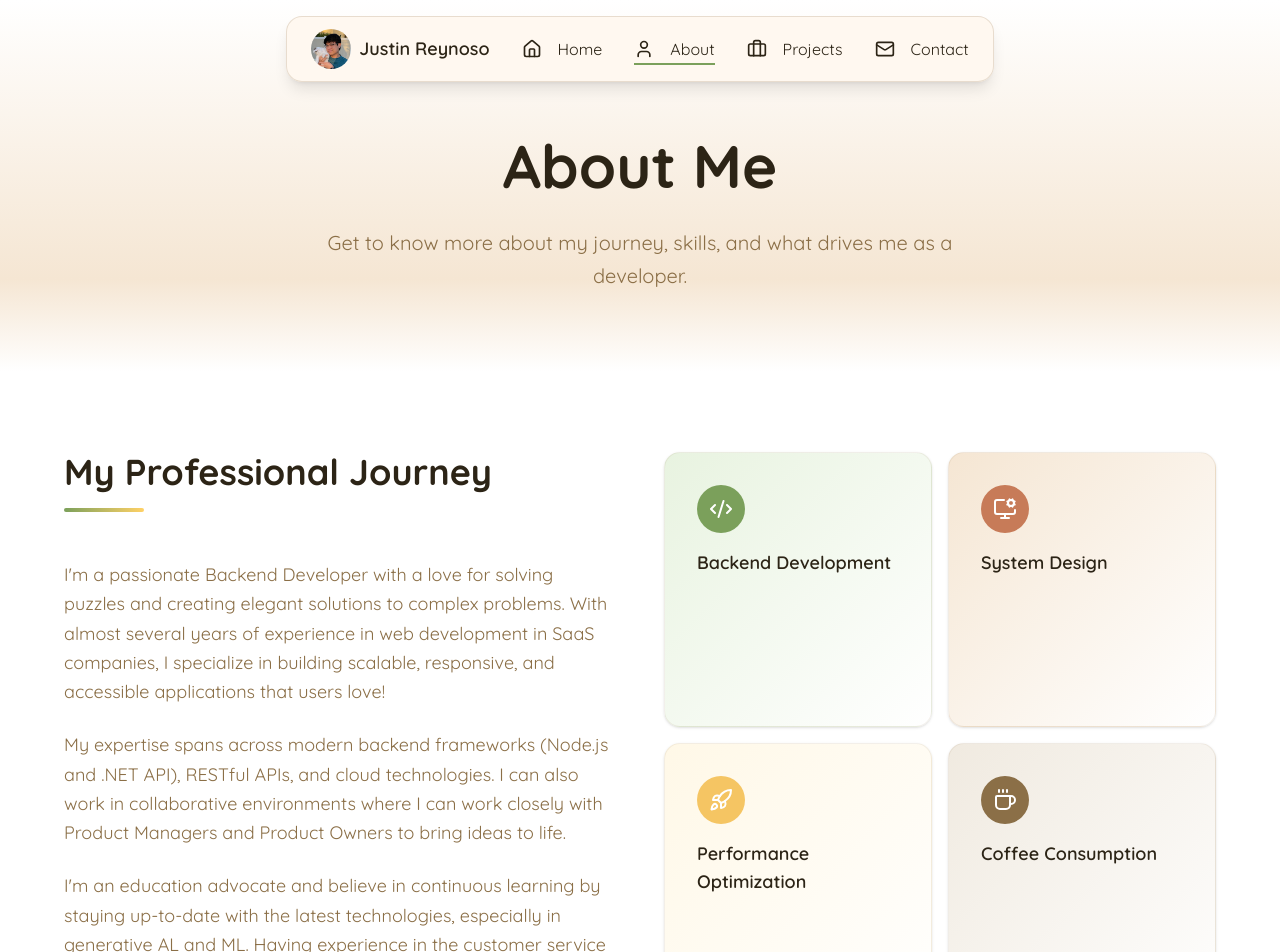
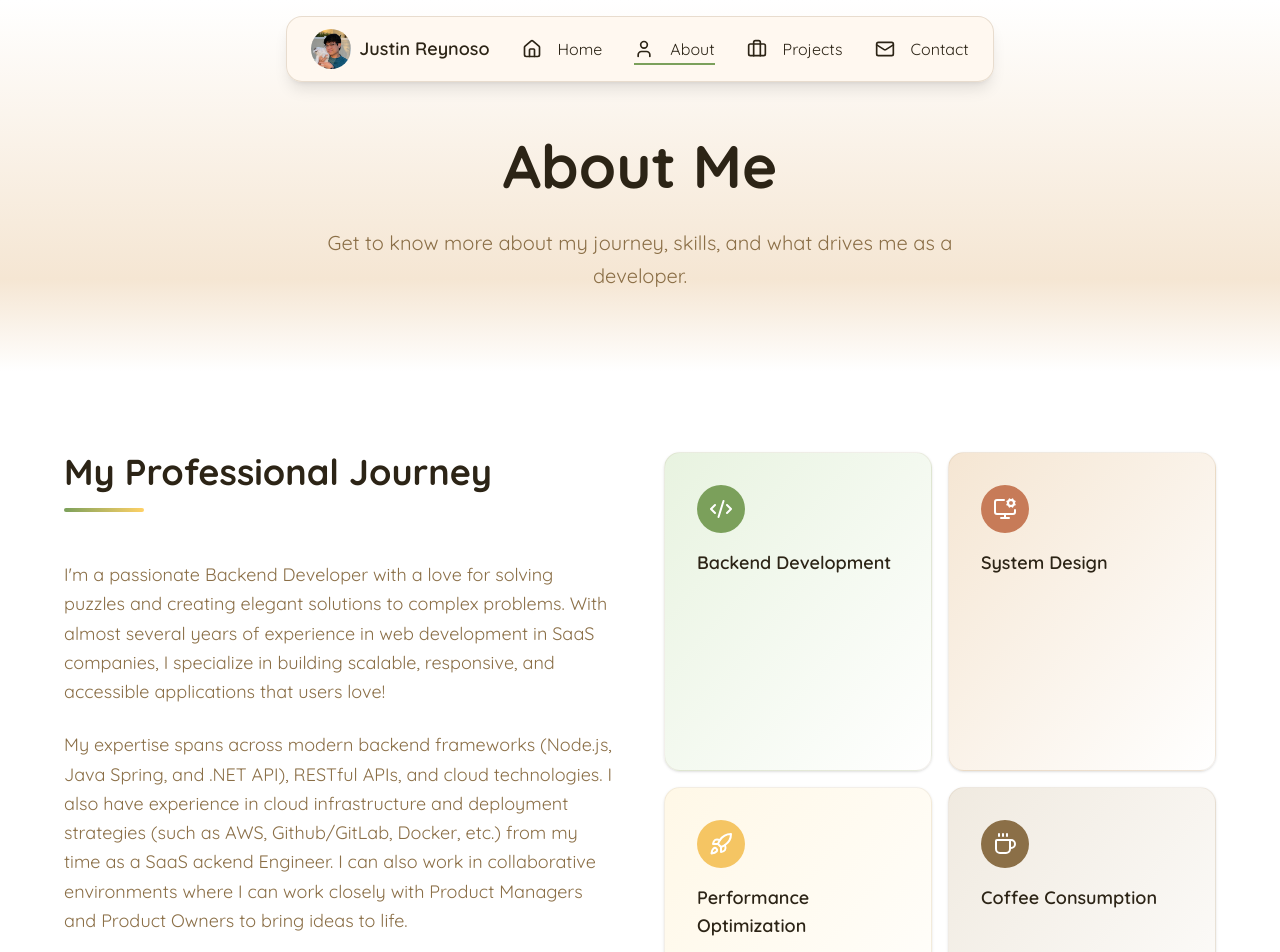
Before and after one commit to JMReynoso/MyDevPortfolio, a React (Vite) app: page /about in a window 1280 px wide. Shown: the top 952 px of the page. Built offline with nearby package versions, Linux system fonts and the light colour scheme.

Commit message:
updated about page

```diff
--- a/src/pages/About.tsx
+++ b/src/pages/About.tsx
@@ -63,10 +63,13 @@ export default function About() {
               applications that users love!
             </p>
             <p className="text-lg text-[#8B6F47] mb-6 leading-relaxed">
-              My expertise spans across modern backend frameworks (Node.js and
-              .NET API), RESTful APIs, and cloud technologies. I can also work
-              in collaborative environments where I can work closely with
-              Product Managers and Product Owners to bring ideas to life.
+              My expertise spans across modern backend frameworks (Node.js, Java
+              Spring, and .NET API), RESTful APIs, and cloud technologies. I
+              also have experience in cloud infrastructure and deployment
+              strategies (such as AWS, Github/GitLab, Docker, etc.) from my time
+              as a SaaS ackend Engineer. I can also work in collaborative
+              environments where I can work closely with Product Managers and
+              Product Owners to bring ideas to life.
             </p>
             <p className="text-lg text-[#8B6F47] leading-relaxed">
               I'm an education advocate and believe in continuous learning by
@@ -273,7 +276,10 @@ export default function About() {
                     <div
                       className={`bg-gradient-to-br ${icon.gradient} to-white rounded-full p-6 shadow-sm border border-[#8B6F47]/10 transition-shadow duration-300 ${hoveredIcon === icon.id ? "shadow-lg" : ""}`}
                     >
-                      <Icon className={`w-12 h-12 ${icon.color}`} aria-hidden="true" />
+                      <Icon
+                        className={`w-12 h-12 ${icon.color}`}
+                        aria-hidden="true"
+                      />
                     </div>
                     {hoveredIcon === icon.id && (
                       <motion.div
```
